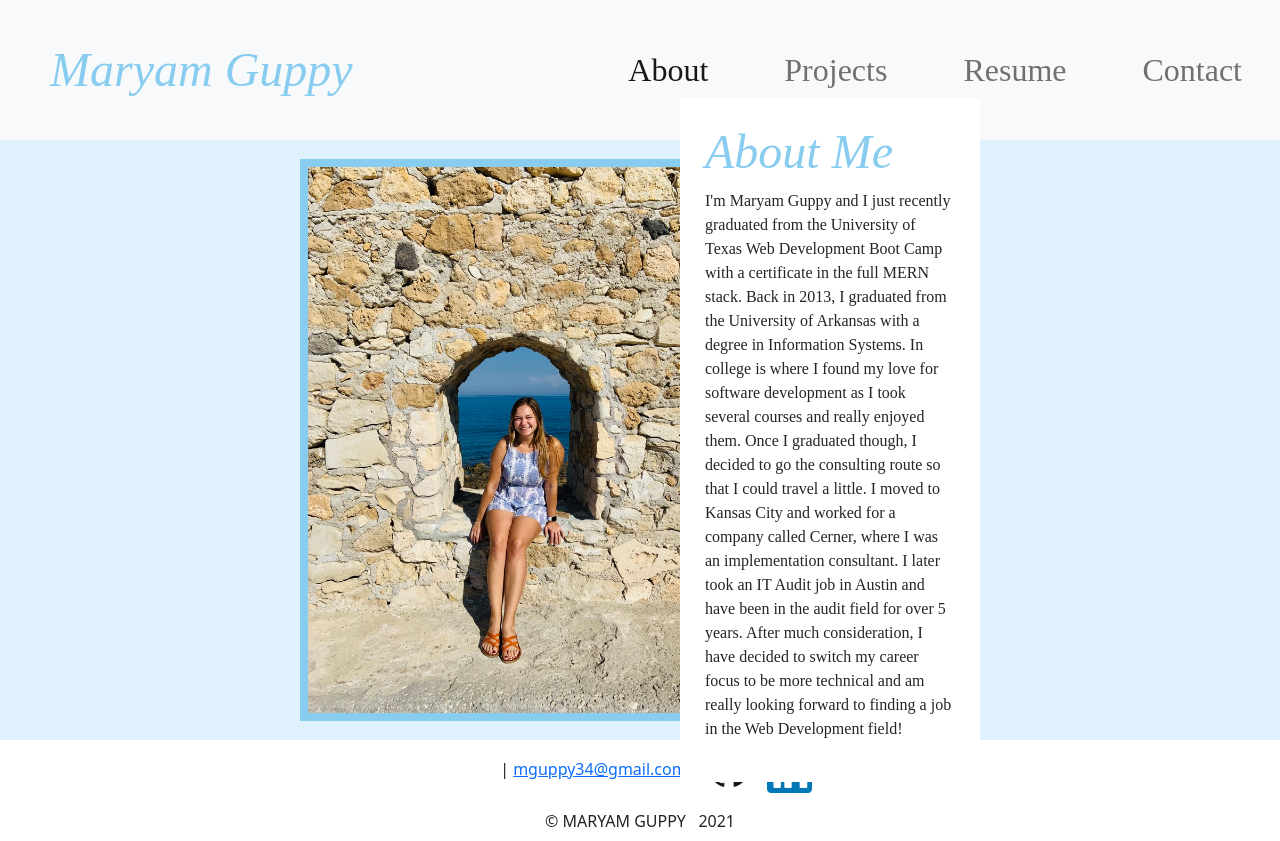
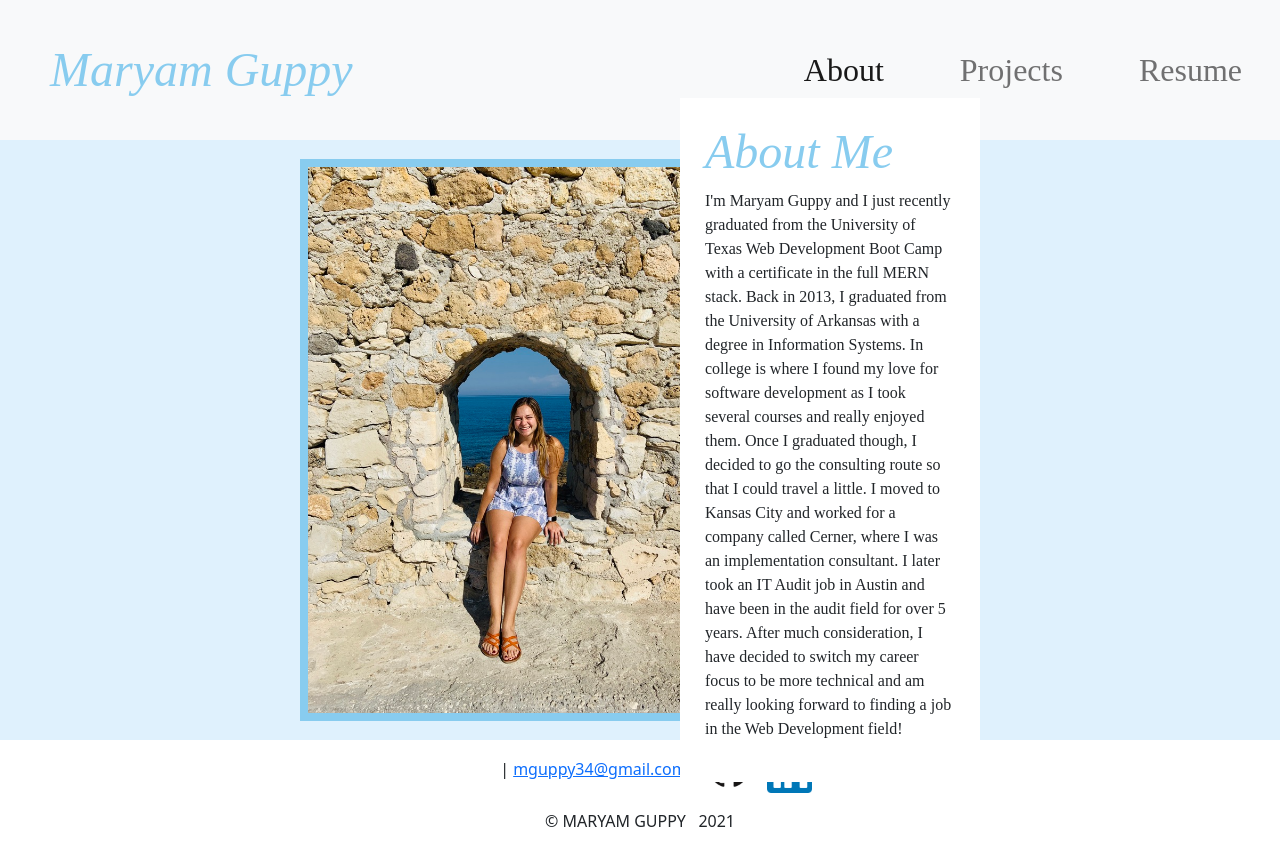
Before and after one commit to mguppy/final-portfolio, a React (Create React App) app: page / in a window 1280 px wide. Built offline with nearby package versions, Linux system fonts and the light colour scheme.

Commit message:
commenting out contact section for now

```diff
--- a/src/components/NavTabs.js
+++ b/src/components/NavTabs.js
@@ -43,7 +43,7 @@ function NavTabs({ currentPage, handlePageChange }) {
                   Resume
                 </a>
               </li>
-              <li className="nav-item nav-tab">
+              {/* <li className="nav-item nav-tab">
                 <a
                   href="#contact"
                   // Check to see if the currentPage is `Contact`, and if so we use the active link class from bootstrap. Otherwise, we set it to a normal nav-link
@@ -52,7 +52,7 @@ function NavTabs({ currentPage, handlePageChange }) {
                 >
                   Contact
                 </a>
-              </li>
+              </li> */}
             </ul>
           </div>
         </div>
```
